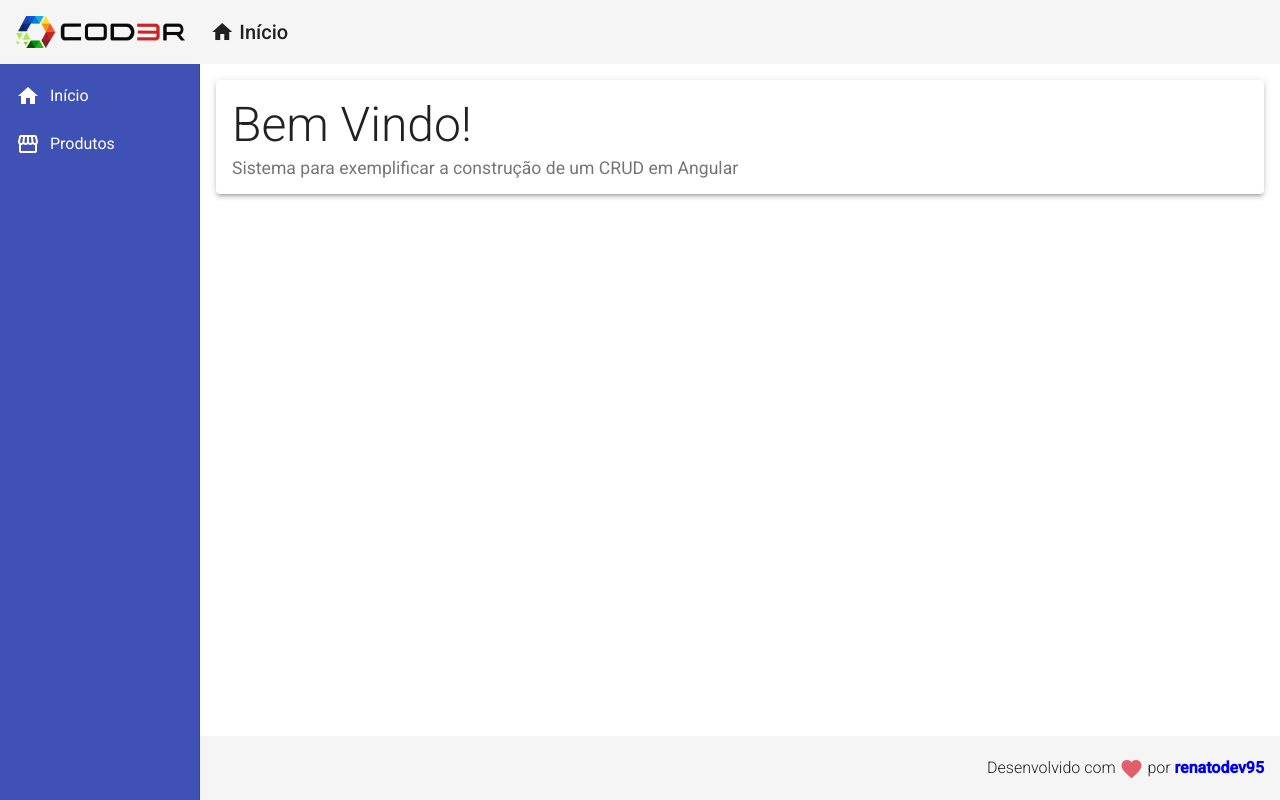
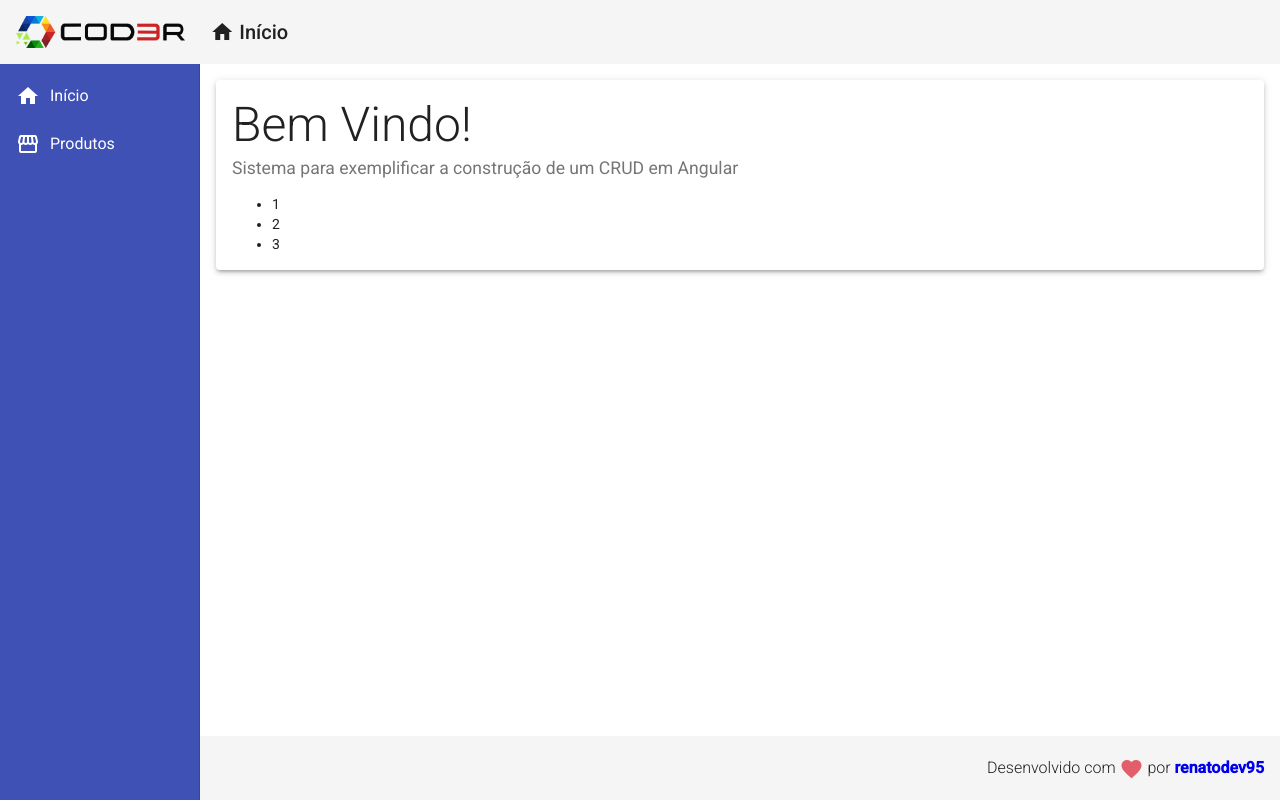
Before and after one commit to renatodev95/cod3r-angular, an Angular app in the folder frontend/: page / in a window 1280 px wide. Built offline with nearby package versions, Linux system fonts and the light colour scheme.

Commit message:
aplicando Diretiva Estrutural

```diff
--- a/frontend/src/app/app.module.ts
+++ b/frontend/src/app/app.module.ts
@@ -16,6 +16,7 @@ import { MatListModule } from '@angular/material/list';
 import { HomeComponent } from './views/home/home.component';
 import { ProductCrudComponent } from './views/product-crud/product-crud.component';
 import { RedDirective } from './directives/red.directive';
+import { ForDirective } from './directives/for.directive';
 
 
 @NgModule({
@@ -26,7 +27,8 @@ import { RedDirective } from './directives/red.directive';
     NavComponent,
     HomeComponent,
     ProductCrudComponent,
-    RedDirective
+    RedDirective,
+    ForDirective
   ],
   imports: [
     BrowserModule,
--- /dev/null
+++ b/frontend/src/app/directives/for.directive.ts
@@ -0,0 +1,21 @@
+import { Input } from '@angular/core';
+import { TemplateRef } from '@angular/core';
+import { ViewContainerRef } from '@angular/core';
+import { OnInit } from '@angular/core';
+import { Directive } from '@angular/core';
+
+@Directive({
+  selector: '[myFor]'
+})
+export class ForDirective implements OnInit {
+
+  @Input('myForEm') numbers: number[]
+
+  constructor(private container: ViewContainerRef, private template: TemplateRef<any>) { }
+
+  ngOnInit(): void {
+    for (let number of this.numbers) {
+      this.container.createEmbeddedView(this.template, { $implicit: number });
+    }
+  }
+}
--- a/frontend/src/app/views/home/home.component.html
+++ b/frontend/src/app/views/home/home.component.html
@@ -5,4 +5,7 @@
     <mat-card-subtitle class="subtitle">
         Sistema para exemplificar a construção de um CRUD em Angular
     </mat-card-subtitle>
+    <ul>
+        <li *myFor="let n em [1,2,3]">{{n}}</li>
+    </ul>
 </mat-card>
--- a/frontend/tsconfig.json
+++ b/frontend/tsconfig.json
@@ -16,6 +16,7 @@
     "importHelpers": true,
     "target": "es2017",
     "module": "es2020",
+    "strictPropertyInitialization": false,
     "lib": [
       "es2018",
       "dom"
@@ -26,5 +27,6 @@
     "strictInjectionParameters": true,
     "strictInputAccessModifiers": true,
     "strictTemplates": true
+
   }
 }
```
